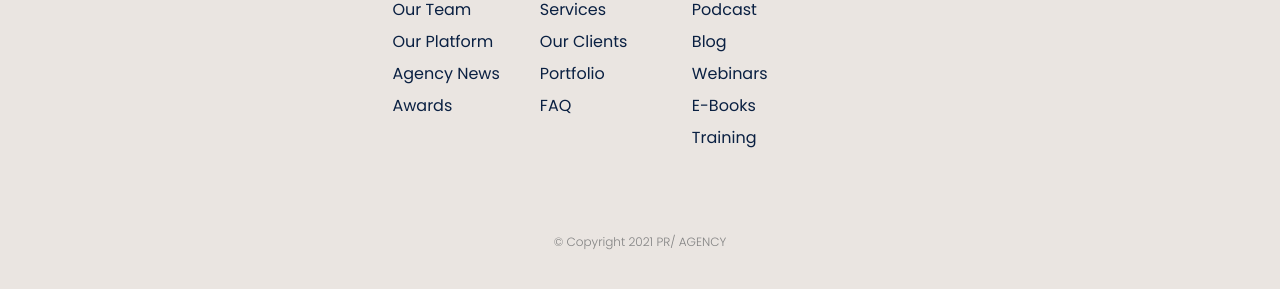
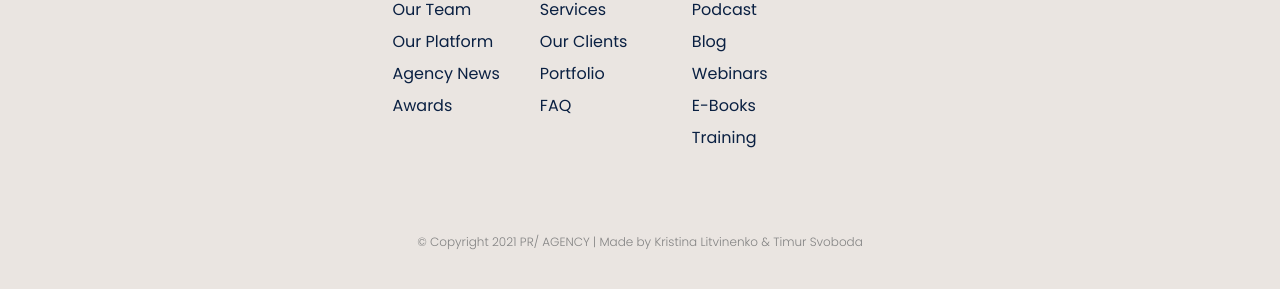
Before and after one commit to timur-svoboda/pr-agency, a website: page src/index.html in a window 1280 px wide. Shown: the part 8606-8895 px from the top of the page. Drawn offline with nearby package versions, Linux system fonts and the light colour scheme; files that its build step writes are made by us from their sources; files whose address does not match are found by name.

Commit message:
Add authors

```diff
--- a/src/index.html
+++ b/src/index.html
@@ -593,7 +593,7 @@
           </div>
         </div>
         <div class="footer__copyright">
-          © Copyright 2021 PR/ AGENCY
+          © Copyright 2021 PR/ AGENCY | Made by Kristina Litvinenko & Timur Svoboda
         </div>
       </div>
     </footer>
```
